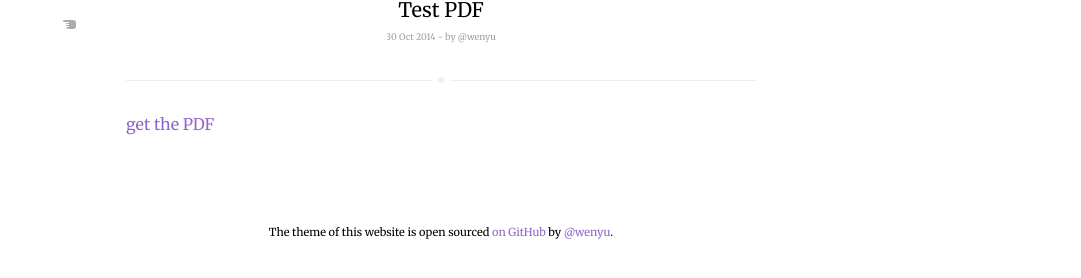
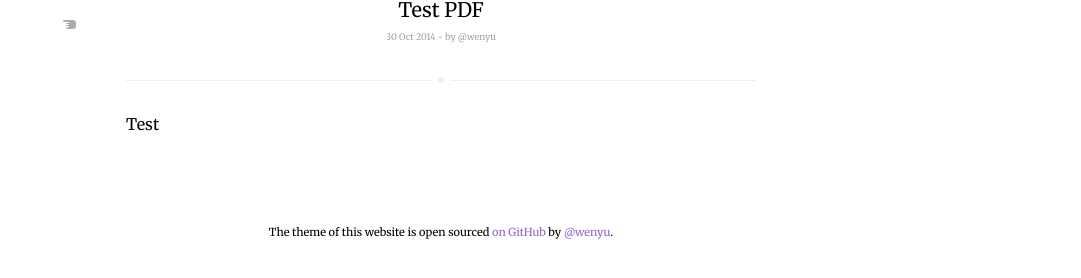
Before and after one commit to WenyuChang/wenyuchang.github.io, a Jekyll site: the page built from _posts/2013-10-26-TestPDF.md, in a window 1280 px wide. Shown: the part 292-570 px from the top of the page, without its empty margins (199-1280 px from the left). Built offline with Jekyll 4.4.1, drawn with Linux system fonts in a browser that asks for light colours; comment, search, counter and statistics services are not loaded.

Commit message:
Update 2013-10-26-TestPDF.md

```diff
--- a/_posts/2013-10-26-TestPDF.md
+++ b/_posts/2013-10-26-TestPDF.md
@@ -2,6 +2,7 @@
 layout: post
 date: 2014-10-30
 title: Test PDF
+docurl: /pdf/test.pdf
 ---
 
-[get the PDF](/pdf/test.pdf)
+Test
```
